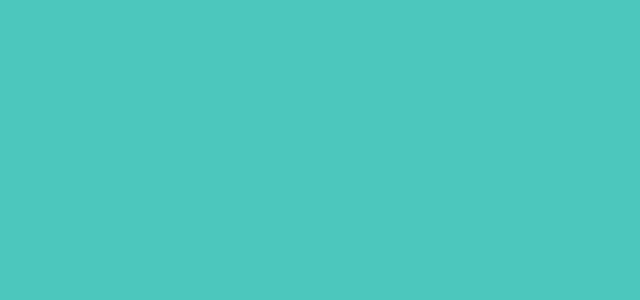
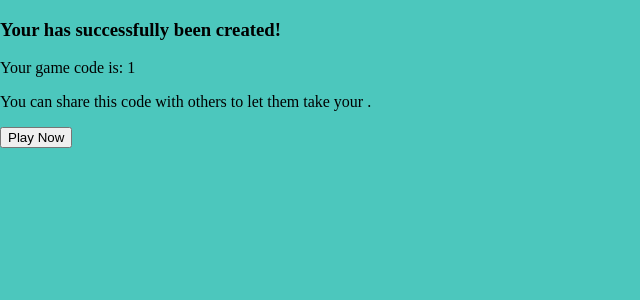
Before and after one commit to ramsestrejo/agilearning-games-plugin, a React (Vite) app in the folder client/: page /creation-success/1 in a window 1280 px wide. Before the commit this address had no page. Shown: the top 300 px of the page, without its empty margins (0-640 px from the left). Built offline with nearby package versions, Linux system fonts and the light colour scheme.

Commit message:
Utilization of creation-success page

```diff
--- a/client/src/App.jsx
+++ b/client/src/App.jsx
@@ -22,7 +22,7 @@ const App = () => {
         <Route path="/leaderboard" element={<Leaderboard />} />
         <Route path="/create-game/story" element={<StoryForm />} />
         <Route path="/story-game/:id" element={<StoryGame />} />
-        <Route path="/creation-success" element={<CreationSuccessPage />} />
+        <Route path="/creation-success/:id" element={<CreationSuccessPage />} />
       </Routes>
     </Router>
   );
--- a/client/src/components/CreationSuccessPage.jsx
+++ b/client/src/components/CreationSuccessPage.jsx
@@ -1,21 +1,29 @@
-import React from 'react';
-import { useNavigate, useLocation } from 'react-router-dom';
+import React, { useEffect } from "react";
+import {
+  useParams,
+  useSearchParams,
+  useNavigate,
+  useLocation,
+} from "react-router-dom";
 
 const CreationSuccessPage = () => {
   const location = useLocation();
   const navigate = useNavigate();
-
-    const gameCode = location.state?.gameCode;
+  const { id } = useParams();
+  const [searchParams, setSearchParams] = useSearchParams();
 
   const handlePlayNow = () => {
-        navigate('/join-game');
+    navigate("/join-game");
   };
 
   return (
     <div className="success-page">
-            <h3>Your game has successfully been created!</h3>
-            <p>Your game code is: {gameCode}</p>
-            <p>You can share this code with others to let them take your quiz.</p>
+      <h3>Your {searchParams.get("type")} has successfully been created!</h3>
+      <p>Your game code is: {id}</p>
+      <p>
+        You can share this code with others to let them take your{" "}
+        {searchParams.get("type")}.
+      </p>
       <button onClick={handlePlayNow}>Play Now</button>
       {/* maybe add an option to return to the main menu or create another quiz */}
     </div>
--- a/client/src/components/QuizGame/QuizForm.jsx
+++ b/client/src/components/QuizGame/QuizForm.jsx
@@ -2,7 +2,7 @@ import React from "react";
 import { useHookstate } from "@hookstate/core";
 import QuizBlockInput from "./QuizBlockInput";
 import "./QuizForm.css";
-import { useNavigate } from "react-router-dom";
+import { createSearchParams, useNavigate } from "react-router-dom";
 
 const generateGameCode = () => {
   return Math.random().toString(36).slice(2, 8).toUpperCase();
@@ -26,9 +26,6 @@ const QuizForm = () => {
     const { questions } = state.get();
 
     const gameCode = generateGameCode();
-
-    // TO DO: IMPLEMENT WITH API >>>
-    // navigate("/creation-success", { state: { gameCode } });
 
     const newQuiz = await fetch("/api/quizzes", {
       // Adding method type
@@ -93,7 +90,11 @@ const QuizForm = () => {
 
     const newQuizAnswersJson = await newQuizAnswers.json();
 
-    navigate(`/quiz-game/${id}`);
+    navigate(
+      `/creation-success/${id}?${createSearchParams({
+        type: "quiz",
+      })}`
+    );
   };
 
   const handleAddQuestion = () => {
--- a/client/src/components/StoryGame/StoryForm.jsx
+++ b/client/src/components/StoryGame/StoryForm.jsx
@@ -2,7 +2,7 @@ import React from "react";
 import { useHookstate } from "@hookstate/core";
 import StoryBlockInput from "./StoryBlockInput";
 import "./StoryForm.css";
-import { useNavigate } from "react-router-dom";
+import { createSearchParams, useNavigate } from "react-router-dom";
 
 const StoryForm = () => {
   const state = useHookstate({
@@ -90,8 +90,12 @@ const StoryForm = () => {
 
     // console.log("Story Data:", storyBlocks);
     // logic to submit story data
-    // temporarily adding route for the story game from here to test and add styling
-    navigate(`/story-game/${id}`);
+
+    navigate(
+      `/creation-success/${id}?${createSearchParams({
+        type: "story",
+      })}`
+    );
   };
 
   const handleAddStoryBlock = () => {
--- a/client/src/components/StoryGame/StoryGame.jsx
+++ b/client/src/components/StoryGame/StoryGame.jsx
@@ -1,10 +1,11 @@
 import React, { useState, useEffect } from "react";
 import { useHookstate } from "@hookstate/core";
 import "./StoryGame.css";
-import { useParams } from "react-router-dom";
+import { useNavigate, useParams } from "react-router-dom";
 
 const StoryGame = () => {
   const { id } = useParams();
+  const navigate = useNavigate();
 
   const state = useHookstate({
     currentSegmentIndex: 0,
@@ -13,7 +14,8 @@ const StoryGame = () => {
     view: "story",
     storyData: [
       {
-        storyText: "Lorem ipsum dolor sit amet, consectetur adipiscing elit. Vestibulum turpis est, sodales scelerisque facilisis sed, blandit eget nisl. Nulla facilisi. Donec feugiat sed ipsum a egestas. Vestibulum ante ipsum primis in faucibus orci luctus et ultrices posuere cubilia curae; Etiam luctus, odio eget pellentesque hendrerit, nulla sem luctus diam, in feugiat nunc quam sed eros. Vivamus imperdiet, enim ut faucibus consequat, dui ex gravida felis, ac sollicitudin sem ex in sapien. In consectetur dui lorem, non dignissim purus blandit ut. Quisque a varius lorem, sed aliquet mi. Sed imperdiet erat a porta aliquam. ",
+        storyText:
+          "Lorem ipsum dolor sit amet, consectetur adipiscing elit. Vestibulum turpis est, sodales scelerisque facilisis sed, blandit eget nisl. Nulla facilisi. Donec feugiat sed ipsum a egestas. Vestibulum ante ipsum primis in faucibus orci luctus et ultrices posuere cubilia curae; Etiam luctus, odio eget pellentesque hendrerit, nulla sem luctus diam, in feugiat nunc quam sed eros. Vivamus imperdiet, enim ut faucibus consequat, dui ex gravida felis, ac sollicitudin sem ex in sapien. In consectetur dui lorem, non dignissim purus blandit ut. Quisque a varius lorem, sed aliquet mi. Sed imperdiet erat a porta aliquam. ",
         questionText: "Question 1?",
         answers: ["Answer 1", "Answer 2"],
         correctAnswer: "Answer 1",
@@ -87,6 +89,8 @@ const StoryGame = () => {
         if (nextIndex < state.storyData.get().length) {
           state.currentSegmentIndex.set(nextIndex);
           state.view.set("story");
+        } else {
+          navigate("/leaderboard", { state: { score: state.score.get() } });
         }
         state.isSubmitted.set(false);
       }, 2000);
```
Also changed, not shown: 1 other file (tests, documents, lock files or other folders). Lines whose indentation alone changed are shown as unchanged.
